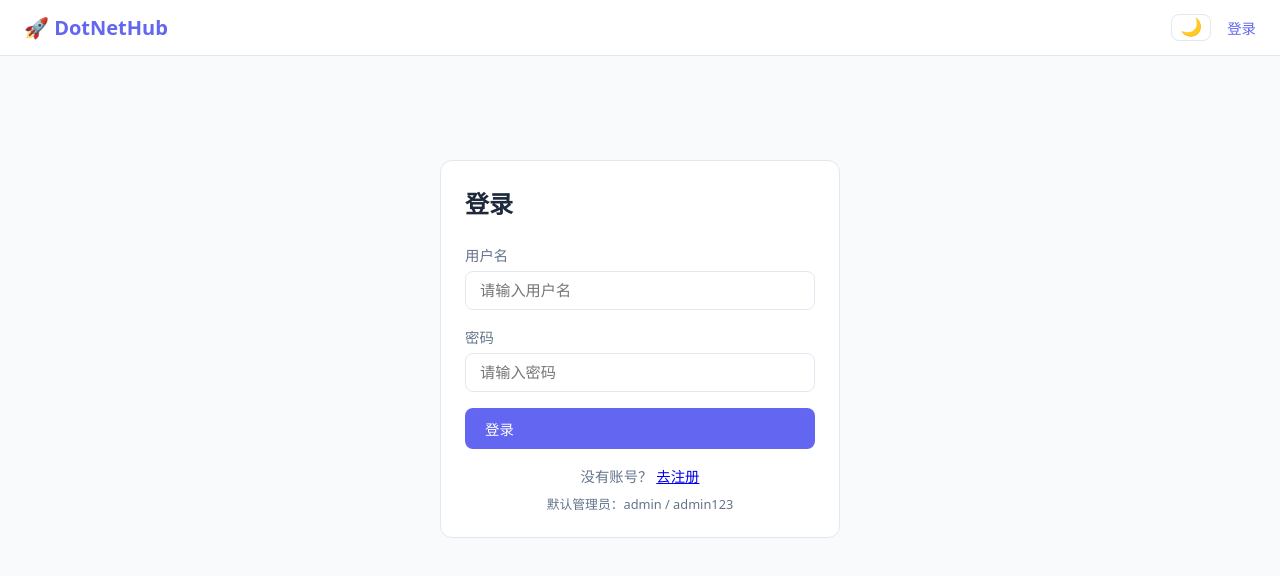
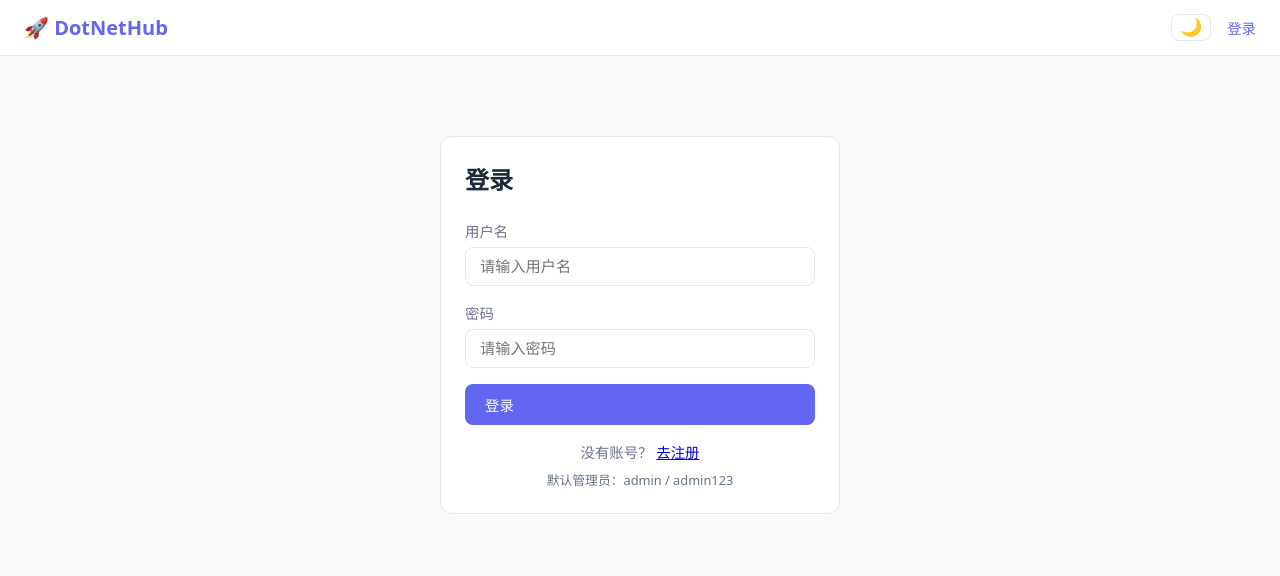
Before and after one commit to blacksnipebiu/dotnethub, a Vue app in the folder frontend/: page /login in a window 1280 px wide. Shown: the top 576 px of the page. Built offline with nearby package versions, Linux system fonts and the light colour scheme.

Commit message:
fix: remove .main-content padding to eliminate sidebar scroll

```diff
--- a/frontend/src/App.vue
+++ b/frontend/src/App.vue
@@ -157,7 +157,6 @@ body {
 .main-content {
   max-width: 1200px;
   margin: 0 auto;
-  padding: 24px;
 }
 
 .card {
```
